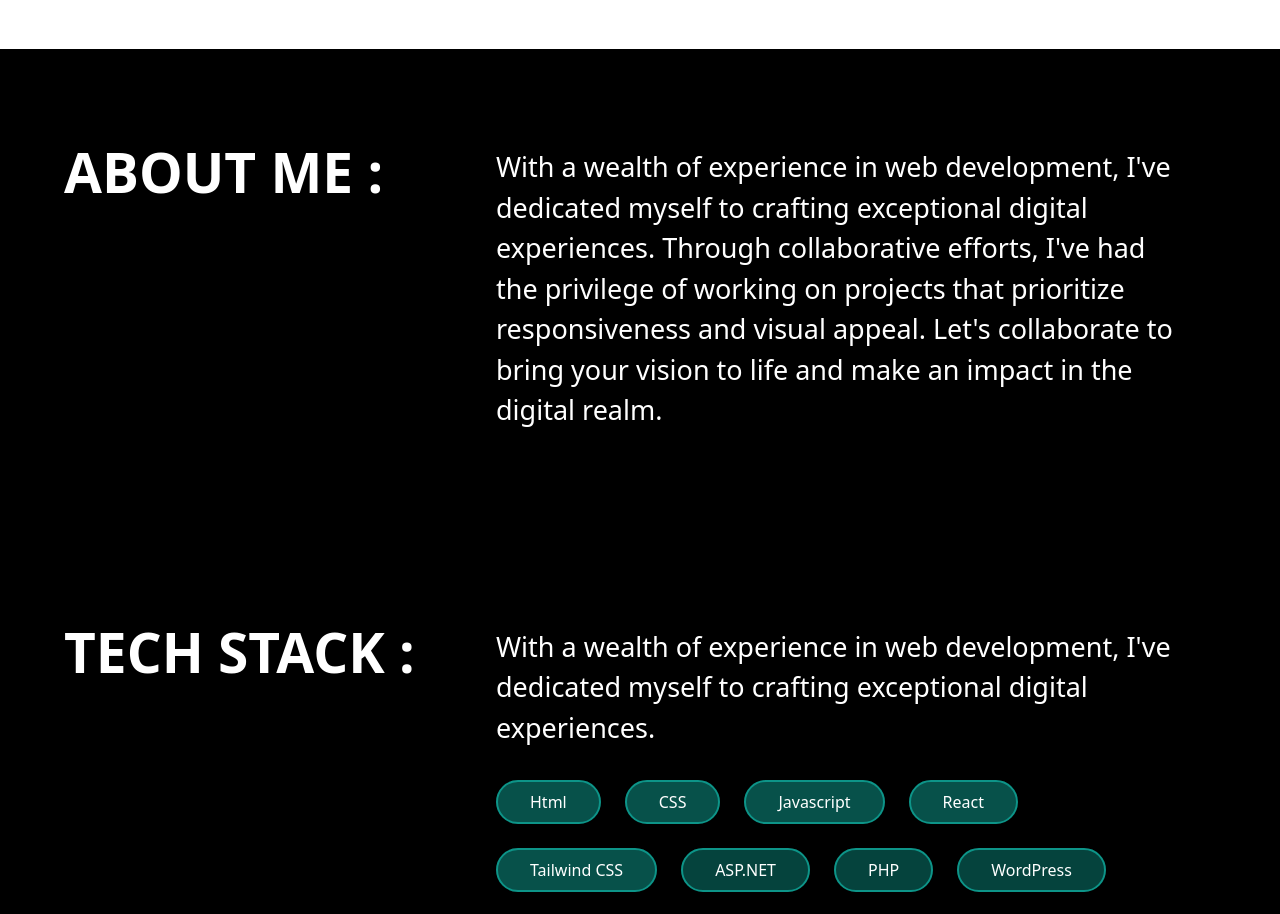
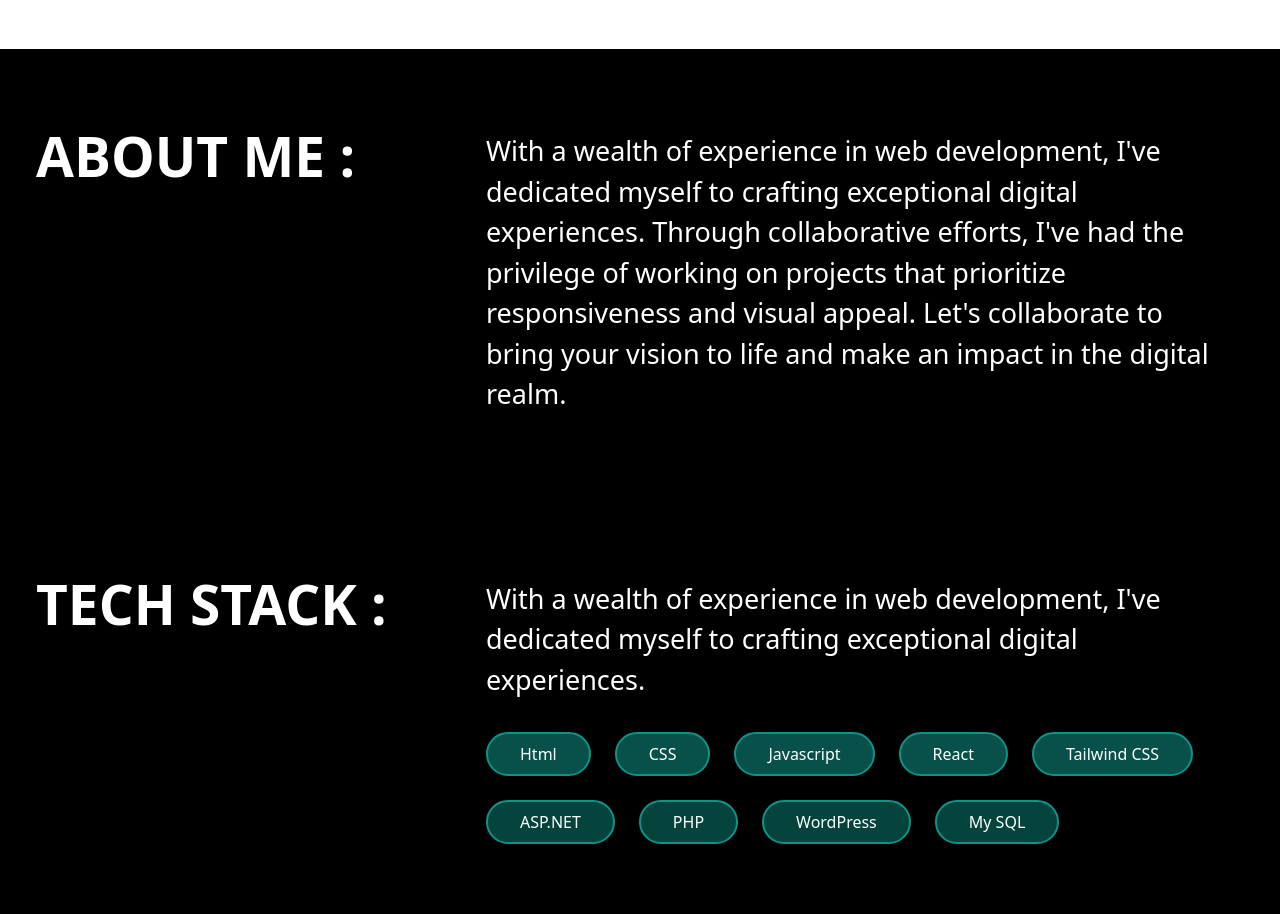
Before and after one commit to jaybhatade/portfolio, a React (Vite) app: page / in a window 1280 px wide. Shown: the part 955-1869 px from the top of the page. Built offline with nearby package versions, Linux system fonts and the light colour scheme.

Commit message:
contact section

```diff
--- a/src/App.jsx
+++ b/src/App.jsx
@@ -1,19 +1,19 @@
-import React, { useState } from 'react'
-import Navigation from './Components/Navigation'
-import HeroSection from './Components/hero-section';
-import AboutScroll from './Components/about-scroll';
-import Stack from './Components/Stack';
-import Projects from './Components/Projects';
+import React, { useState } from "react";
+import Navigation from "./Components/Navigation";
+import HeroSection from "./Components/hero-section";
+import AboutScroll from "./Components/about-scroll";
+import Stack from "./Components/Stack";
+import Projects from "./Components/Projects";
+import ContactSection from "./Components/Contact-Section";
 
 function App() {
+  return (
+    <div className="selection:text-white selection:bg-teal-600">
+      <div className="scrollbar"></div>
 
-  return (
-    <div className='selection:text-white selection:bg-teal-600'>
-      <div className='scrollbar'></div>
+      <Navigation />
 
-      <Navigation/>
-
-      <HeroSection/>
+      <HeroSection />
 
       <AboutScroll />
 
@@ -21,9 +21,9 @@ function App() {
 
       <Projects />
 
-
+      <ContactSection />
     </div>
-  )
+  );
 }
 
-export default App
+export default App;
--- /dev/null
+++ b/src/Components/Contact-Section.jsx
@@ -0,0 +1,56 @@
+import React from "react";
+import { MdMailOutline } from "react-icons/md";
+import { FaLinkedin , FaGithub , FaInstagram  } from "react-icons/fa";
+
+function ContactSection() {
+  return (
+    <div className="w-100 h-fit flex justify-center items-center text-white py-10">
+      <div className="w-[100%] h-fit max-w-[1240px] flex flex-col justify-center items-center">
+        <h2 className="text-3xl font-bold p-10">Get in Touch</h2>
+
+        <div className="w-[100%] flex flex-row">
+          <div className="w-[50%] p-8 rounded-l-2xl flex flex-col justify-between bg-zinc-700">
+            <h2 className="text-[43px] leading-tight font-bold">Let's Talk <br /> on Something Great <br />Togeather</h2>
+
+            <ul>
+                <li><a href="" className="flex gap-3 my-7"><MdMailOutline size={25}/> jaybhatade7@gmail.com</a></li>
+                <li><a href="" className="flex gap-3 my-7"><FaInstagram  size={25}/>jaybhatade.ai</a></li>
+                <li><a href="" className="flex gap-3 my-7"><FaLinkedin  size={25}/>jay-bhatade</a></li>
+                <li><a href="" className="flex gap-3 my-7 md:mb-0"><FaGithub  size={25}/> jaybhatade7@gmail.com</a></li>
+            </ul>
+          </div>
+          <div className="w-[50%] h-fit p-8 px-10 rounded-r-2xl bg-slate-700 ">
+            <div className="bg-white rounded-3xl w-[100%]  h-[100%] text-black p-8">
+                <form action="" method="post">
+
+                <label className="text-md font-semibold" htmlFor="name">Your Name</label> <br />
+                <input className="w-[100%] h-10  mb-8 rounded-lg pl-2  transition-all duration-400 ease-in-out border-2 border-transparent focus:outline-teal-500 border-b-teal-500" type="text" placeholder="John William"/>
+
+
+
+                <label className="text-md font-semibold" htmlFor="email">Email</label> <br />
+                <input className="w-[100%] h-10 mb-8 rounded-lg pl-2  transition-all duration-400 ease-in-out border-2 border-transparent focus:outline-teal-500 border-b-teal-500" type="text" placeholder="abc@gmail.com"/>
+
+
+
+                <label className="text-md font-semibold" htmlFor="email">Subject</label> <br />
+                <input className="w-[100%] h-10  mb-8 rounded-lg pl-2  transition-all duration-400 ease-in-out border-2 border-transparent focus:outline-teal-500 border-b-teal-500" type="text" placeholder="Write your subject"/>
+
+
+
+                <label className="text-md font-semibold" htmlFor="email">Message</label> <br />
+                <input className="w-[100%] h-10  mb-8 rounded-lg pl-2  transition-all duration-400 ease-in-out border-2 border-transparent focus:outline-teal-500 border-b-teal-500" type="text" placeholder="Write message"/>
+
+                <input type="submit" value="Submit" className="px-4 py-2 mr-3 rounded-full text-white bg-teal-800 border-teal-500 border-2 hover:bg-teal-600"/>
+                <input type="reset" value="Clear"   className="px-4 py-2 rounded-full text-white bg-teal-800 border-teal-500 border-2 hover:bg-teal-600"/>
+                </form>
+
+            </div>
+          </div>
+        </div>
+      </div>
+    </div>
+  );
+}
+
+export default ContactSection;
--- a/src/Components/Stack.jsx
+++ b/src/Components/Stack.jsx
@@ -3,14 +3,14 @@ import Marquee from "react-fast-marquee";
 
 function Stack() {
   return (
-    <div>
-      <div className="w-100 h-fit py-[50px] bg-black text-white flex md:flex-row flex-col">
-        <div className="md:w-[35%] w-[100%] pl-8 pt-4 md:p-8 md:pl-16 rounded-3xl ">
+    <div className="flex flex-col bg-black items-center justify-center">
+      <div className="w-100 max-w-[1240px] h-fit py-[50px] bg-black text-white flex md:flex-row flex-col">
+        <div className="md:w-[35%] w-[100%] pl-8 pt-4 md:p-4 rounded-3xl ">
           <h1 className="md:text-[55px] text-[40px] font-bold uppercase w-fit h-fit">
             Tech Stack :
           </h1>
         </div>
-        <div className="md:w-[65%] w-[100%] p-8 md:pr-20">
+        <div className="md:w-[65%] w-[100%] p-8 md:p-4">
           <p className=" text-[20px] md:text-[27px] font-regular md:p-4">
             With a wealth of experience in web development, I've dedicated
             myself to crafting exceptional digital experiences.
--- a/src/Components/about-scroll.jsx
+++ b/src/Components/about-scroll.jsx
@@ -3,18 +3,18 @@ import Marquee from 'react-fast-marquee'
 
 function AboutScroll() {
   return (
-    <div className="w-100 h-fit relative">
+    <div className="w-100 h-fit relative flex justify-center flex-col items-center">
       <div className="w-100 h-fit py-8 bg-white rounded-t-3xl md:rounded-t-[50px] flex justify-center items-center">
         <Marquee>
         <h1 className="text-black text-[40px] md:text-[80px] font-bold uppercase">  Innovative , Creative , Passionate , Collaborative , Innovative , Creative , Passionate , Collaborative , Innovative , Creative , Passionate , Collaborative , </h1>
         </Marquee>
       </div>
-      <div className="w-100 h-fit py-[50px] bg-black text-white flex md:flex-row flex-col">
+      <div className="w-100 max-w-[1240px] h-fit py-[50px] bg-black text-white flex md:flex-row flex-col">
 
-        <div className="md:w-[35%] w-[100%] pl-8 pt-4 md:p-8 md:pl-16 rounded-3xl ">
+        <div className="md:w-[35%] w-[100%] pl-8 pt-4 md:p-4  rounded-3xl ">
           <h1 className="md:text-[55px] text-[40px] font-bold uppercase w-fit h-fit">About Me :</h1>
         </div>
-        <div className="md:w-[65%] w-[100%] p-8 md:pr-20">
+        <div className="md:w-[65%] w-[100%] p-8 md:p-4">
           <p className=" text-[20px] md:text-[27px] font-regular md:p-4">
           With a wealth of experience in web development, I've dedicated myself to crafting exceptional digital experiences.
           Through collaborative efforts, I've had the privilege of working on projects that prioritize responsiveness and visual appeal. Let's collaborate to bring your vision to life and make an impact in the digital realm.
```
